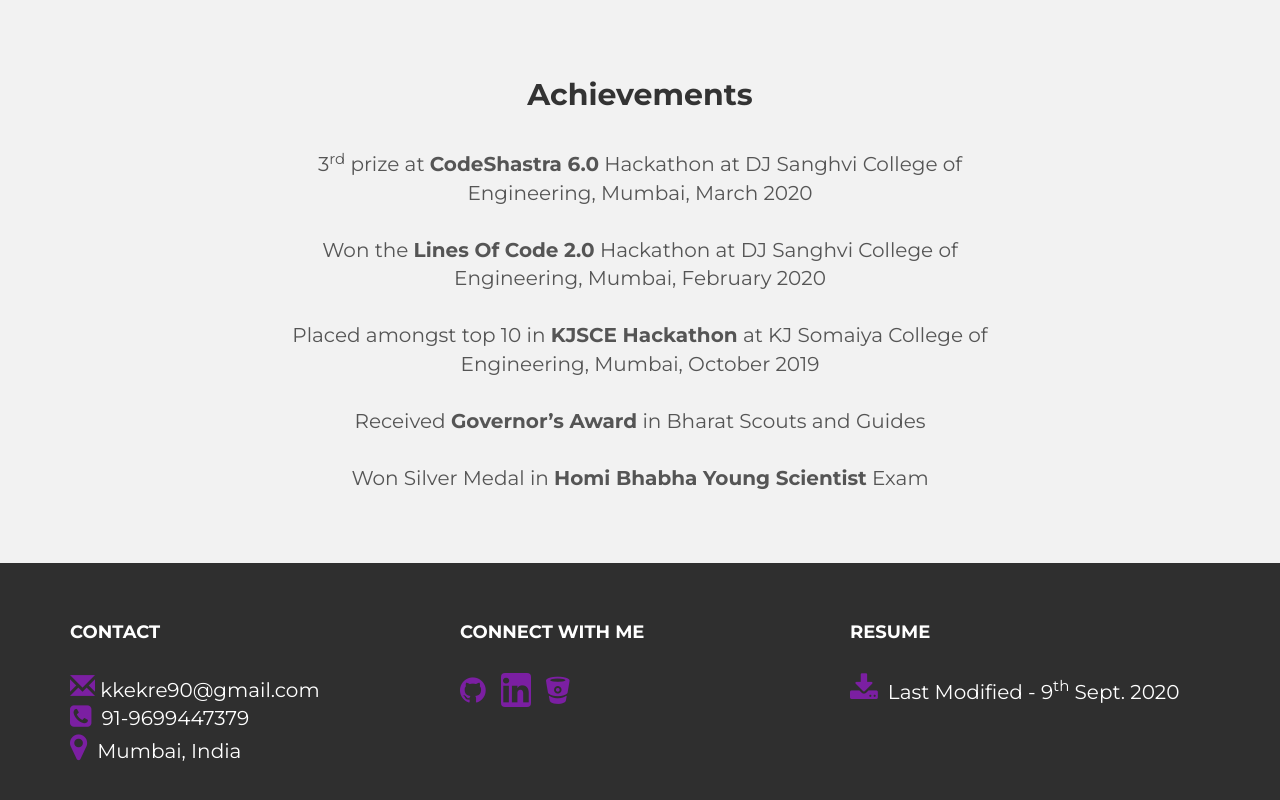
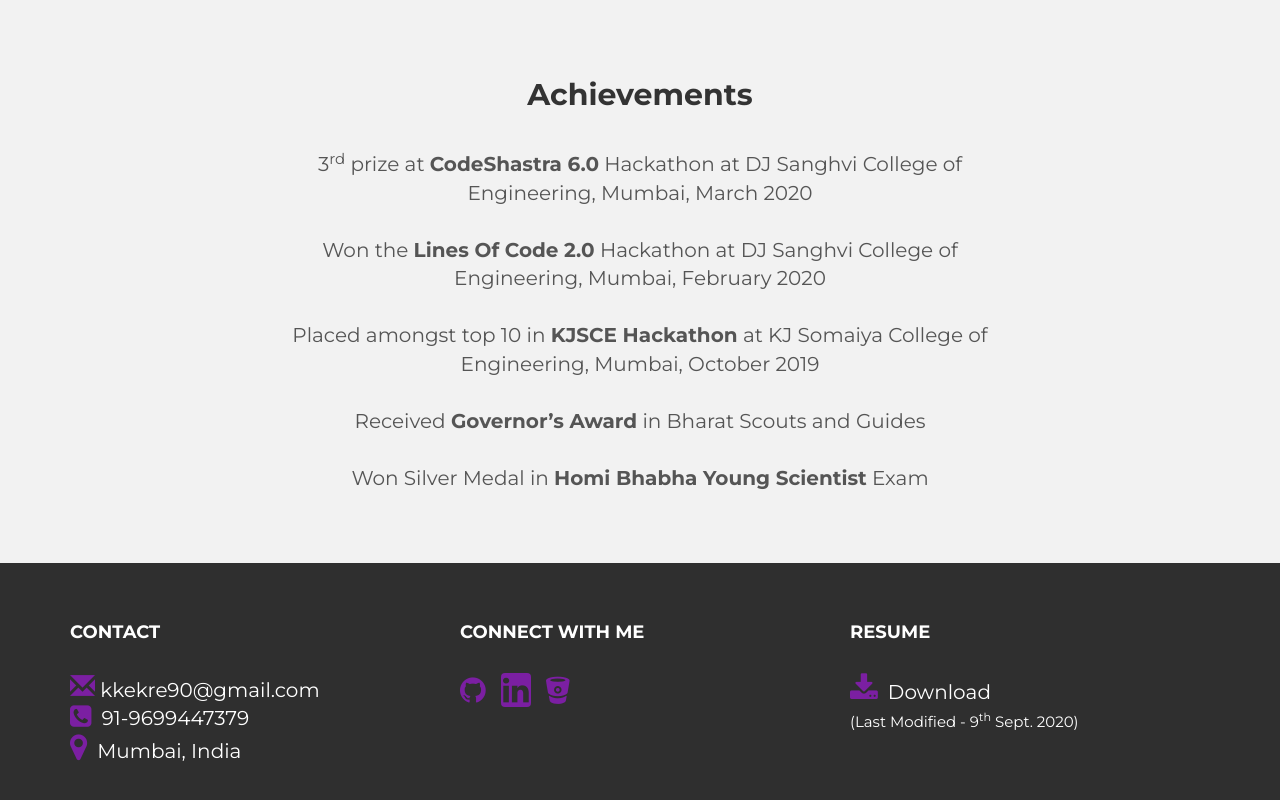
Before and after one commit to KaustubhKekre/KaustubhKekre.github.io, a plain HTML site: page index.html in a window 1280 px wide. Shown: the part 3853-4653 px from the top of the page. Drawn offline with nearby package versions, Linux system fonts and the light colour scheme.

Commit message:
add Download

```diff
--- a/index.html
+++ b/index.html
@@ -234,7 +234,7 @@ of Engineering)<br>Technology: Android Studio (Java)<br>
 
 				<div class="col-lg-4">
 					<h4>Resume</h4>
-					<p><a href="./assets/KaustubhKekre_resume.pdf" class="fa fa-download" download></a>Last Modified - 9<sup>th</sup> Sept. 2020</p>
+					<p><a href="./assets/KaustubhKekre_resume.pdf" class="fa fa-download" download></a>Download<br><span style="font-size: 15px;">(Last Modified - 9<sup>th</sup> Sept. 2020)</span></p>
 				</div><!-- /col-lg-4 -->
 
 			</div>
```
